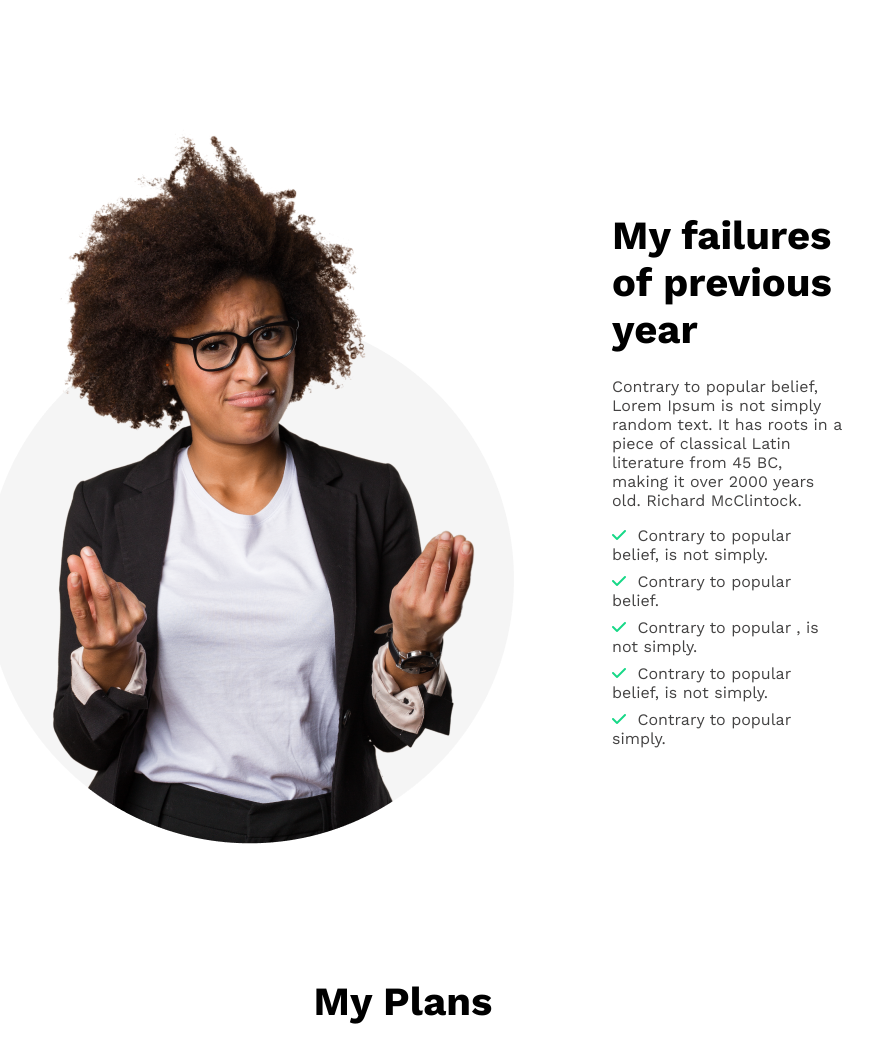
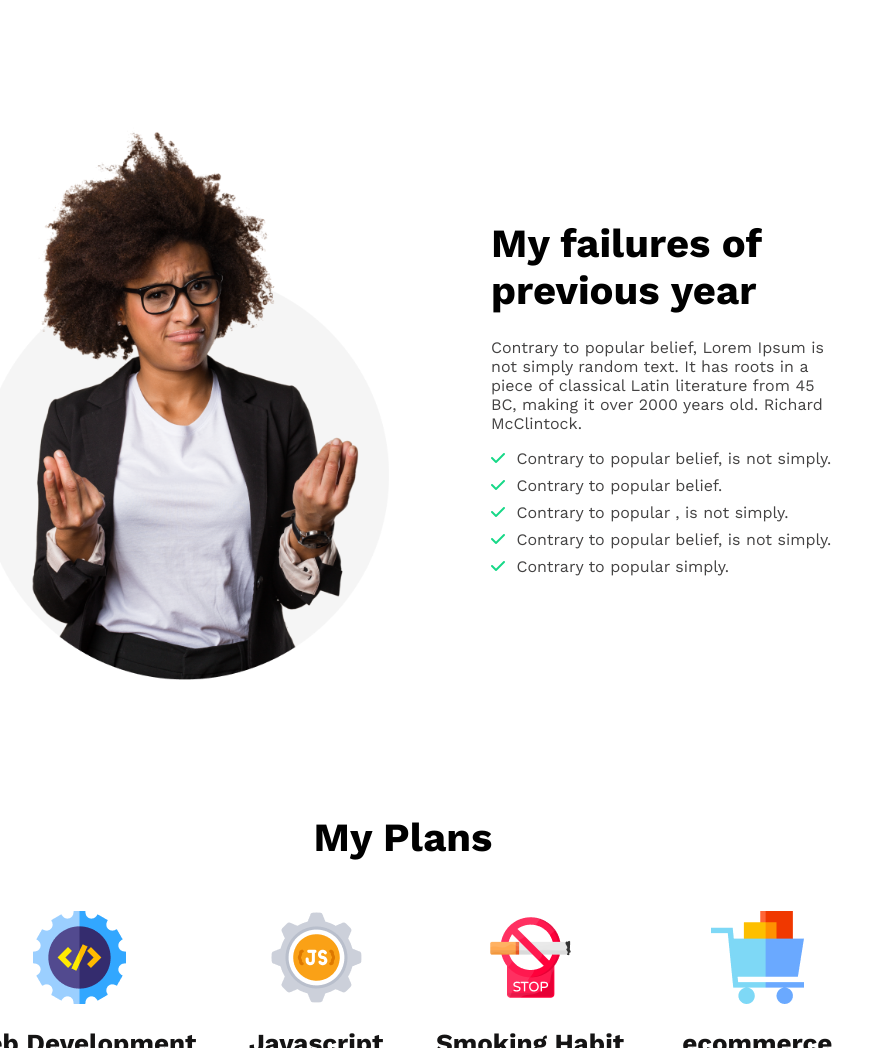
Before and after one commit to SumontoRoy/basic-project, a plain HTML site: page index.html in a window 1280 px wide. Shown: the part 760-1808 px from the top of the page, without its empty margins (237-1110 px from the left). Drawn offline with nearby package versions, Linux system fonts and the light colour scheme.

Commit message:
again updated

```diff
--- a/css/style.css
+++ b/css/style.css
@@ -46,10 +46,13 @@ main{
     justify-content: space-between;
 }
 .failure-img{
-    margin-right: 80px;
+    width: 50%;
+}
+.failure-img img{
+    width: 100%;
 }
 .failure-content{
-
+width: 40%;
 }
 .failure-content h2{
 font-size: 40px;
```
